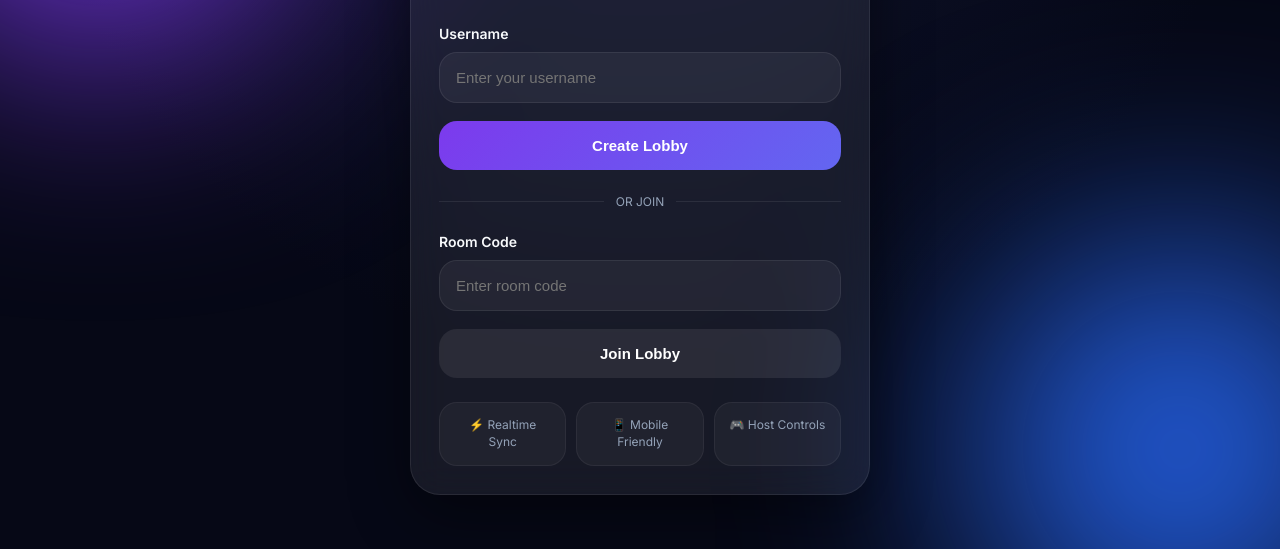
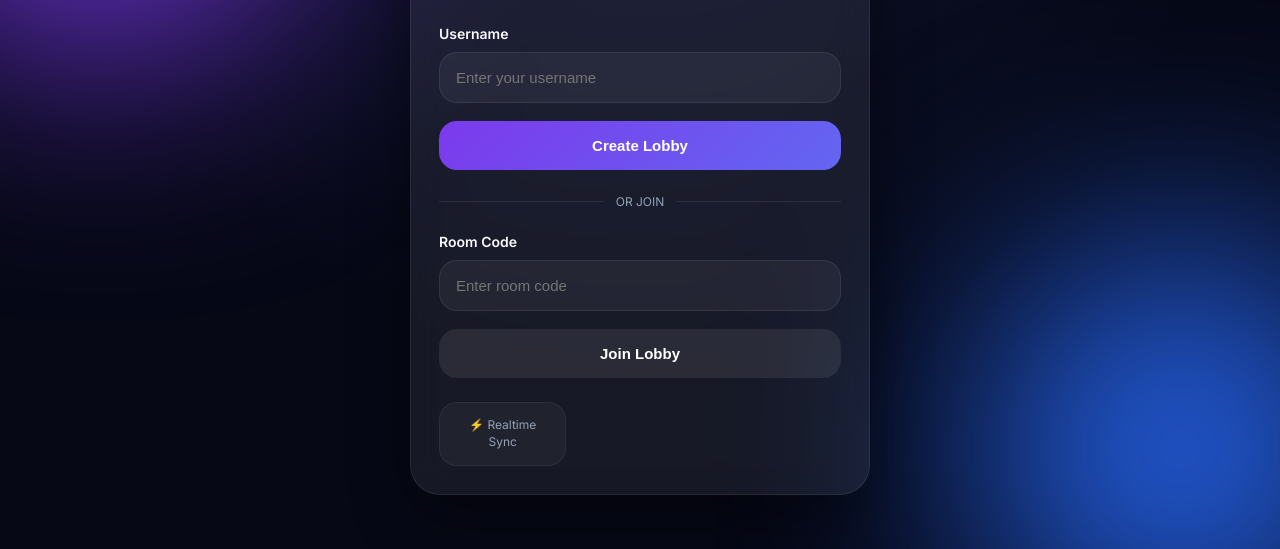
Before and after one commit to Kentaakakashi/Guchi, a plain HTML site: page index.html in a window 1280 px wide. Shown: the part 251-800 px from the top of the page. Drawn offline with Linux system fonts and the light colour scheme.

Commit message:
Update index.html

```diff
--- a/index.html
+++ b/index.html
@@ -85,14 +85,6 @@
           ⚡ Realtime Sync
         </div>
 
-        <div class="feature-card">
-          📱 Mobile Friendly
-        </div>
-
-        <div class="feature-card">
-          🎮 Host Controls
-        </div>
-
       </div>
 
     </section>
```
